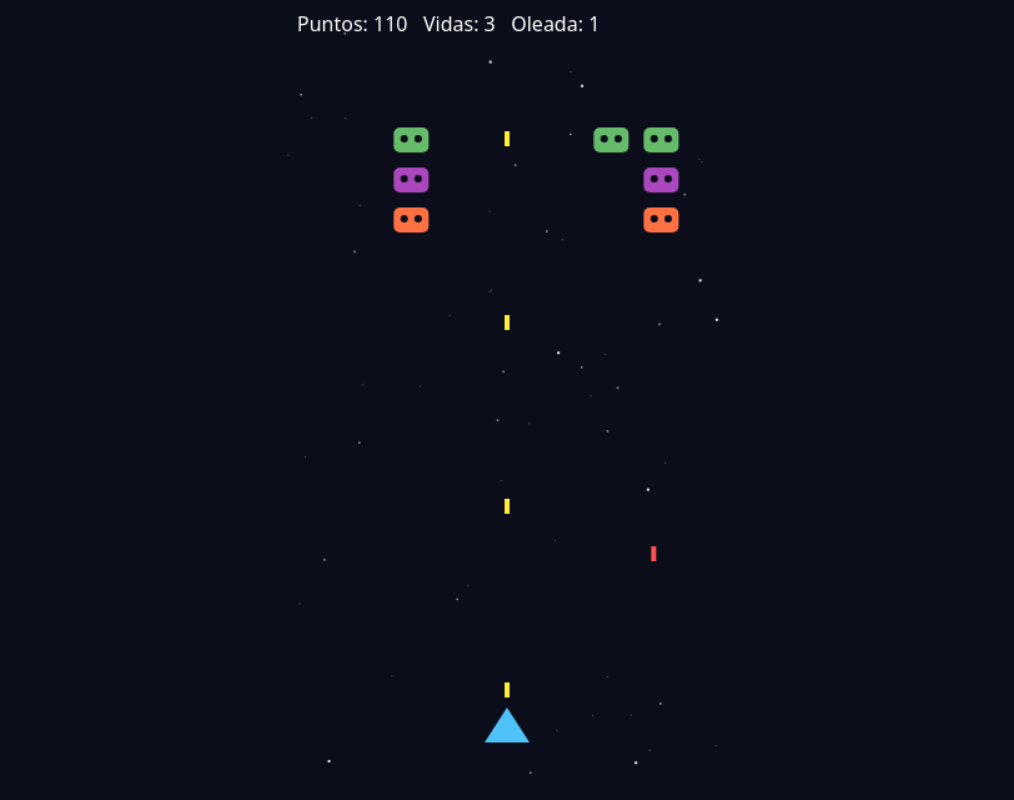
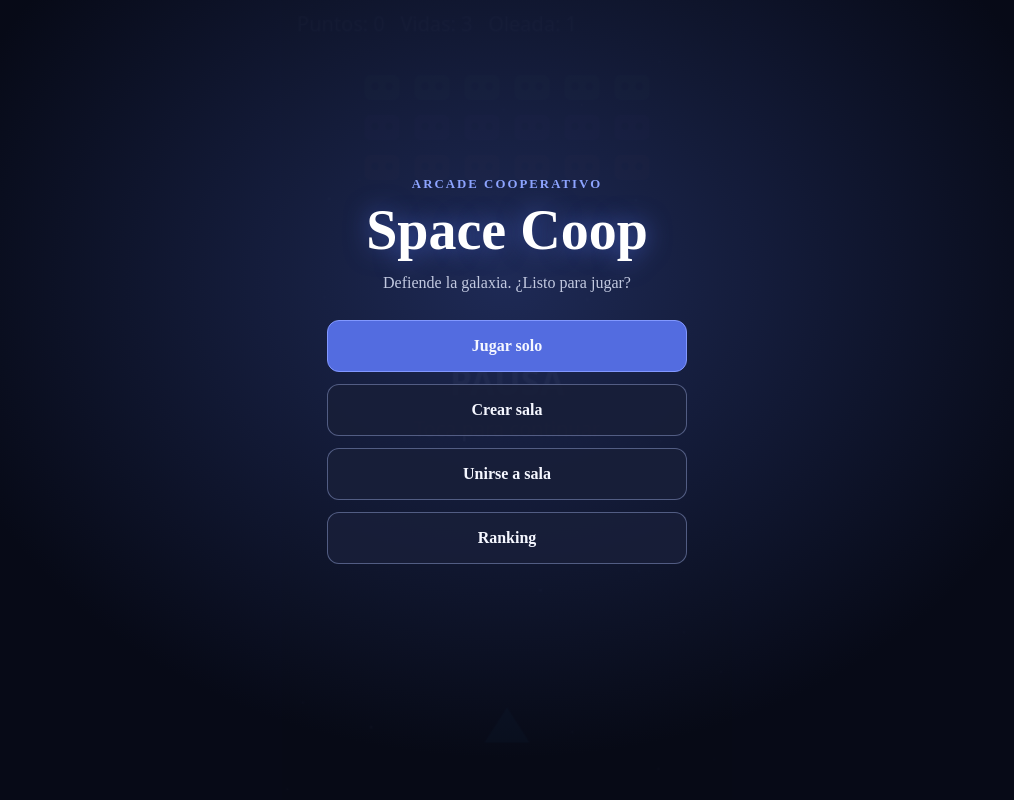
Before and after one commit to abyiis/spaceInvaders, a website built with Vite: page index.html in a window 1280 px wide. Shown: the whole page, without its empty margins (133-1147 px from the left). Built offline with nearby package versions, Linux system fonts and the light colour scheme; some packages are replaced by stand-ins of ours.

Commit message:
pantalla de menu principal

```diff
--- a/src/main.js
+++ b/src/main.js
@@ -6,6 +6,7 @@
 import { Game } from './game/Game.js';
 import { attachInput } from './game/input.js';
 import { attachLifecycle } from './lifecycle.js';
+import { mountMainMenu } from './ui/mainMenu.js';
 
 const canvas = document.getElementById('game');
 const ctx = canvas.getContext('2d');
@@ -18,6 +19,7 @@
 
 const effects = createEffects({ haptics: Haptics });
 const game = new Game({ effects });
+game.pause();
 
 // Los WebViews bloquean el audio hasta un gesto del usuario. Se prueba en varios eventos porque
 // en pantallas táctiles solo `pointerup` cuenta como activación; `unlock()` es idempotente.
@@ -25,8 +27,11 @@
   window.addEventListener(type, () => effects.unlock(), { passive: true });
 }
 
-attachInput(canvas, game);
 attachLifecycle(game, { app: App });
+mountMainMenu(document.getElementById('ui'), () => {
+  attachInput(canvas, game);
+  game.resume();
+});
 
 let last = performance.now();
 
--- a/src/style.css
+++ b/src/style.css
@@ -40,9 +40,89 @@
   background: var(--bg);
 }
 
-/* Capa para las pantallas HTML/CSS de la Fase 2. No bloquea el juego mientras está vacía. */
 #ui {
   position: absolute;
   inset: 0;
   pointer-events: none;
 }
+
+.main-menu {
+  position: absolute;
+  inset: 0;
+  display: grid;
+  place-items: center;
+  padding: 24px;
+  background:
+    radial-gradient(ellipse at 50% 35%, rgba(39, 54, 110, 0.72), transparent 65%),
+    rgba(7, 10, 23, 0.94);
+  color: #f5f7ff;
+  pointer-events: auto;
+}
+
+.main-menu__panel {
+  width: min(100%, 360px);
+  text-align: center;
+}
+
+.main-menu__eyebrow {
+  margin: 0 0 10px;
+  color: #8da4ff;
+  font-size: 0.8rem;
+  font-weight: 700;
+  letter-spacing: 0.16em;
+  text-transform: uppercase;
+}
+
+.main-menu h1 {
+  margin: 0;
+  color: #ffffff;
+  font-size: clamp(2.5rem, 12vw, 3.5rem);
+  line-height: 1;
+  text-shadow: 0 0 24px rgba(91, 125, 255, 0.55);
+}
+
+.main-menu__description {
+  margin: 16px 0 28px;
+  color: #c2c9e0;
+}
+
+.main-menu__actions {
+  display: grid;
+  gap: 12px;
+}
+
+.main-menu__button {
+  min-height: 52px;
+  border: 1px solid rgba(165, 181, 235, 0.42);
+  border-radius: 12px;
+  background: rgba(24, 31, 57, 0.92);
+  color: #f5f7ff;
+  font: inherit;
+  font-weight: 700;
+  cursor: pointer;
+  touch-action: manipulation;
+}
+
+.main-menu__button:hover,
+.main-menu__button:focus-visible {
+  border-color: #9eafff;
+  background: #27335d;
+  outline: none;
+}
+
+.main-menu__button--primary {
+  border-color: #8298ff;
+  background: #536ce0;
+}
+
+.main-menu__button--primary:hover,
+.main-menu__button--primary:focus-visible {
+  background: #657df0;
+}
+
+.main-menu__message {
+  min-height: 2.8em;
+  margin: 18px 0 0;
+  color: #c2c9e0;
+  font-size: 0.9rem;
+}
--- /dev/null
+++ b/src/ui/mainMenu.js
@@ -0,0 +1,58 @@
+/**
+ * Mounts the main menu into the application UI layer.
+ *
+ * @param {HTMLElement} container
+ * @param {() => void} onPlaySolo
+ */
+export function mountMainMenu(container, onPlaySolo) {
+  const menu = document.createElement('section');
+  menu.className = 'main-menu';
+  menu.setAttribute('aria-labelledby', 'main-menu-title');
+  menu.innerHTML = `
+    <div class="main-menu__panel">
+      <p class="main-menu__eyebrow">Arcade cooperativo</p>
+      <h1 id="main-menu-title">Space Coop</h1>
+      <p class="main-menu__description">Defiende la galaxia. ¿Listo para jugar?</p>
+      <div class="main-menu__actions">
+        <button class="main-menu__button main-menu__button--primary" type="button" data-action="solo">
+          Jugar solo
+        </button>
+        <button class="main-menu__button" type="button" data-action="create">
+          Crear sala
+        </button>
+        <button class="main-menu__button" type="button" data-action="join">
+          Unirse a sala
+        </button>
+        <button class="main-menu__button" type="button" data-action="ranking">
+          Ranking
+        </button>
+      </div>
+      <p class="main-menu__message" role="status" aria-live="polite"></p>
+    </div>
+  `;
+
+  const message = menu.querySelector('.main-menu__message');
+  menu.addEventListener('click', (event) => {
+    if (!(event.target instanceof Element)) return;
+    const button = event.target.closest('[data-action]');
+    if (!button) return;
+
+    switch (button.dataset.action) {
+      case 'solo':
+        onPlaySolo();
+        menu.remove();
+        break;
+      case 'create':
+      case 'join':
+        message.textContent = 'El modo cooperativo estará disponible al completar el lobby.';
+        break;
+      case 'ranking':
+        message.textContent = 'El ranking estará disponible al integrar Firestore.';
+        break;
+      default:
+        break;
+    }
+  });
+
+  container.append(menu);
+}
```
Also changed, not shown: TASKS.md (+1 -1 lines), README.md.
